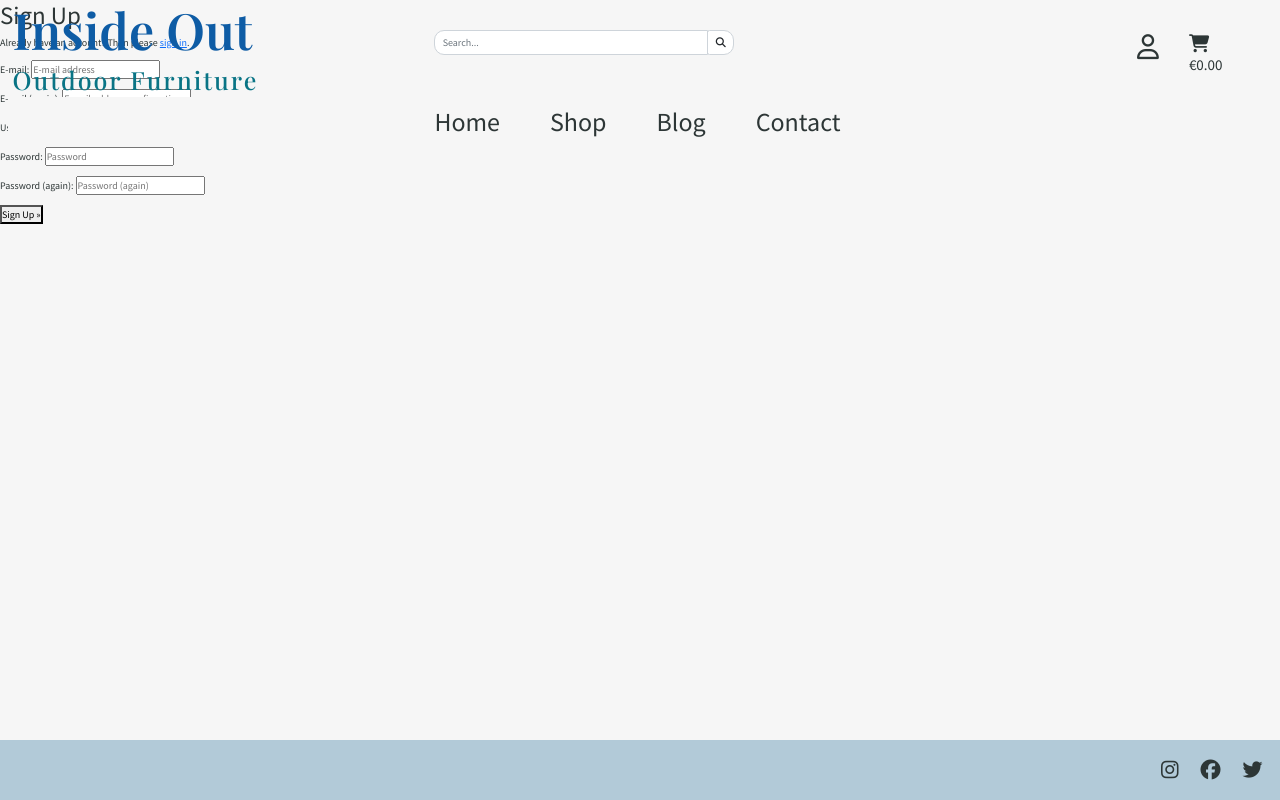
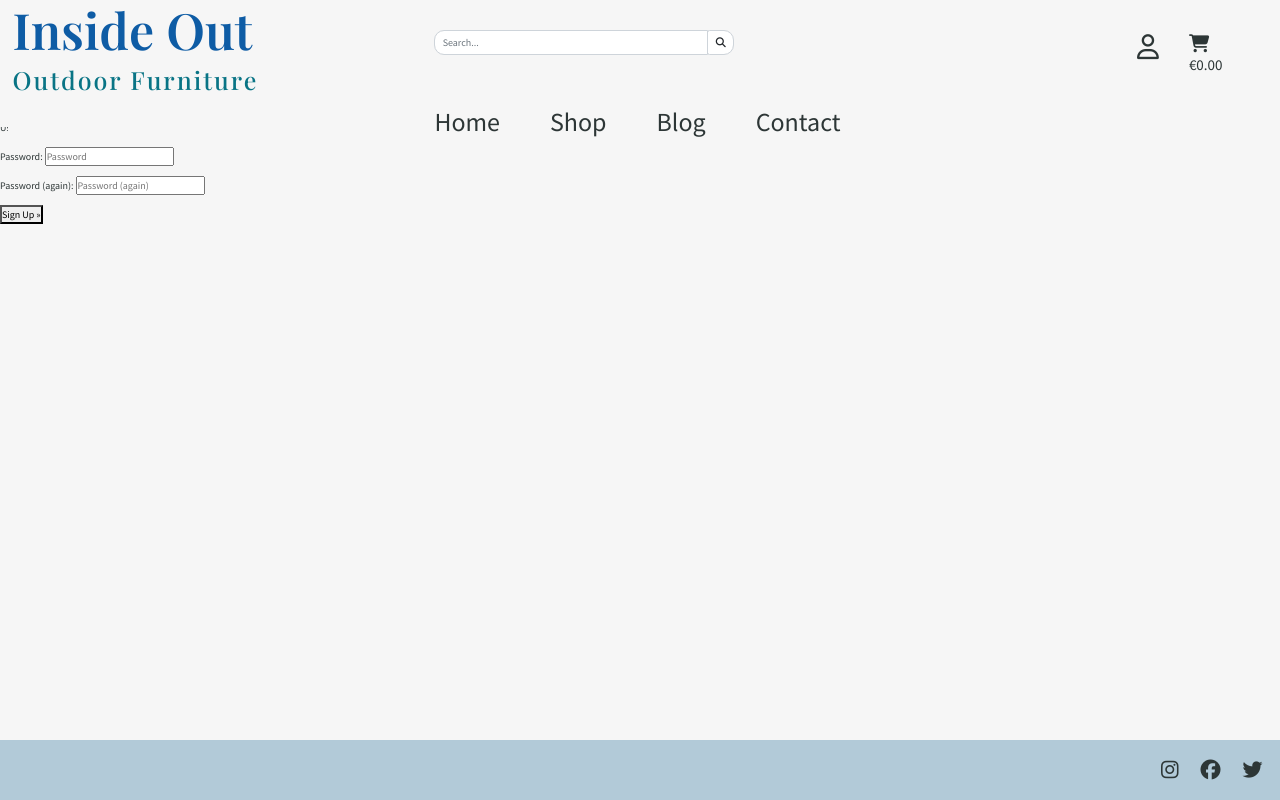
Before and after one commit to Sharon-B/Inside-Out, a Django app: page /accounts/signup/ in a window 1280 px wide. Run offline with Django 3.2, Linux system fonts and the light colour scheme; parts of the project's set-up code (start-up, migrations or seed data) failed here and were passed over; some libraries are stand-ins or nearby versions; some web fonts are replaced.

Commit message:
Add background-color to header element

```diff
--- a/static/css/base.css
+++ b/static/css/base.css
@@ -19,7 +19,8 @@ body {
 
 /*------ Colors -------*/
 
-#bg-body-color {
+#bg-body-color,
+#bg-header-color {
     background-color: #F6F6F6;
 }
 
--- a/templates/base.html
+++ b/templates/base.html
@@ -40,7 +40,7 @@
     </head>
 
     <body id="bg-body-color">
-        <header class="container-fluid fixed-top">
+        <header id="bg-header-color" class="container-fluid fixed-top">
 
             <!-- Logo -->
             <div class="row">
```
